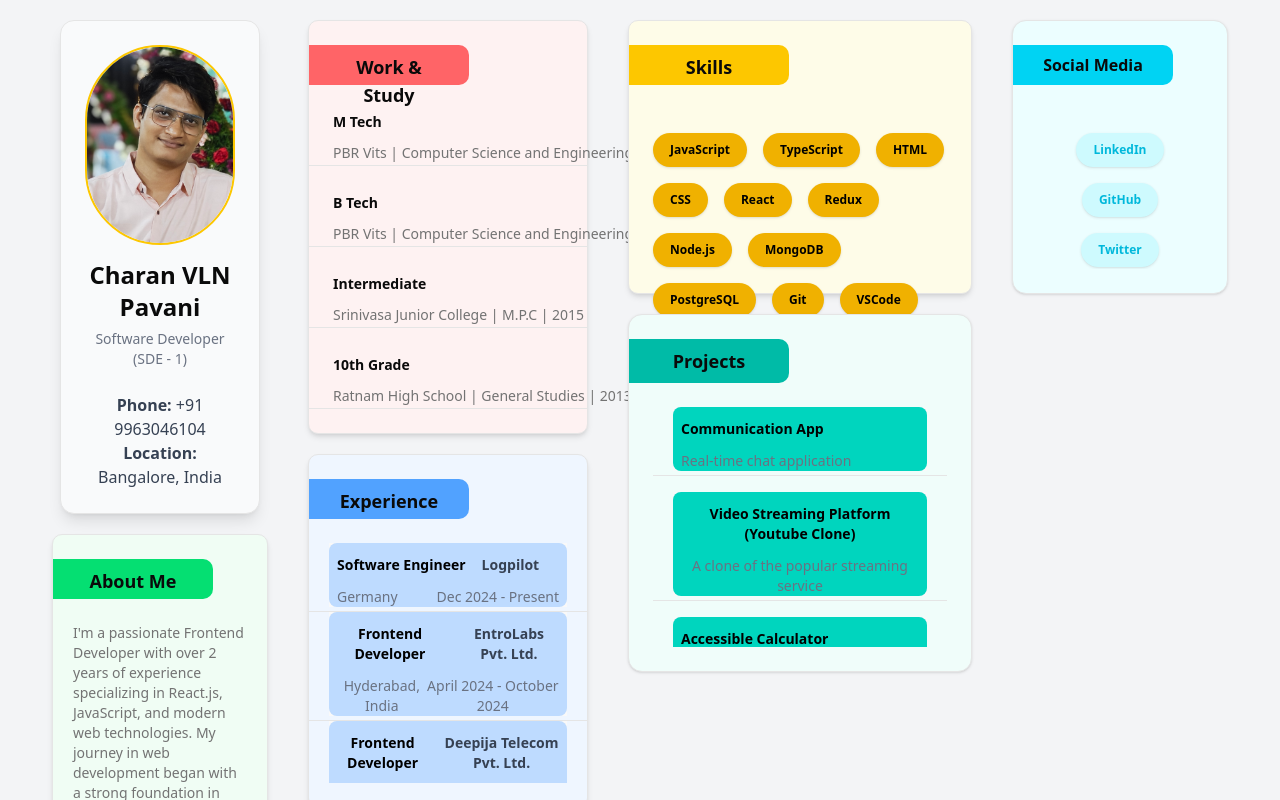
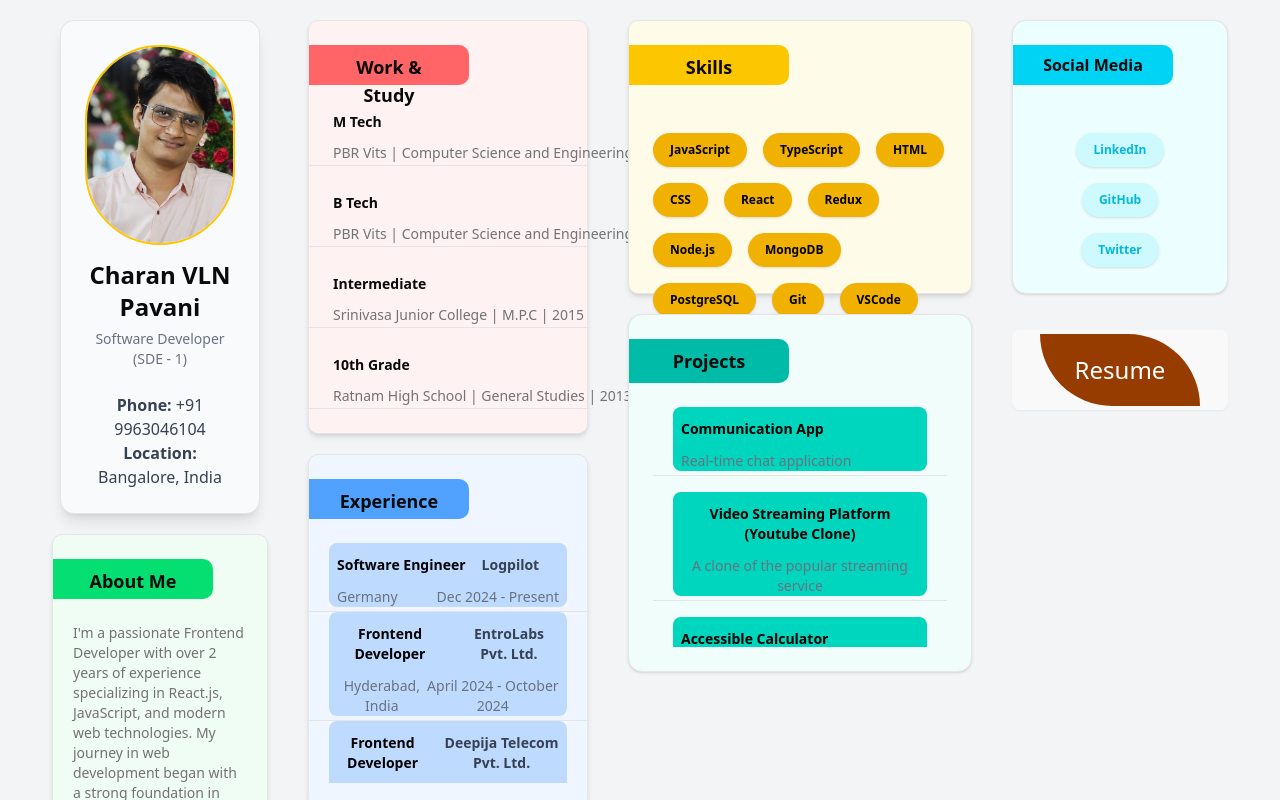
Before and after one commit to charanvlnpavani/persona, a React (Vite) app: page / in a window 1280 px wide. Shown: the top 800 px of the page. Built offline with nearby package versions, Linux system fonts and the light colour scheme.

Commit message:
feat: add ResumeButton component to download resume

```diff
--- a/src/App.tsx
+++ b/src/App.tsx
@@ -3,6 +3,7 @@ import MediaLinks from "./components/common/MediaLinks";
 import Experience from "./pages/Experience";
 import OwnProject from "./pages/OwnProject";
 import ProfileDetails from "./pages/ProfileDetails";
+import ResumeButton from "./pages/ResumButton";
 import SkillsList from "./pages/SkillsList";
 import WorkStudy from "./pages/WorkStudy";
 
@@ -20,8 +21,9 @@ function App() {
         <SkillsList />
         <OwnProject />
       </div>
-      <div className="flex flex-col  p-5 sm:w-[100vw] md:w-[55vw] lg:w-[20vw] sm:h-[100vh] md:h-[100vh] lg:h-[100vh] ">
+      <div className="flex flex-col  p-5 sm:w-[100vw] md:w-[55vw] lg:w-[20vw] sm:h-[100vh] md:h-[100vh] lg:h-[100vh] gap-5">
         <MediaLinks />
+        <ResumeButton />
       </div>
     </div>
   );
--- a/src/components/common/CommonButton.tsx
+++ b/src/components/common/CommonButton.tsx
@@ -1,7 +1,7 @@
 import * as React from "react";
 import { Button } from "../../components/ui/button";
 
-interface CommonButtonProps {
+export interface CommonButtonProps {
   logo?: React.ReactNode;
   titleName: string;
   link?: string;
@@ -12,7 +12,8 @@ interface CommonButtonProps {
     | "outline"
     | "ghost"
     | "link";
-  onClick?: () => void;
+  onClick: () => void;
+  className?: string;
 }
 
 export const CommonButton: React.FC<CommonButtonProps> = ({
@@ -21,27 +22,38 @@ export const CommonButton: React.FC<CommonButtonProps> = ({
   link,
   variant = "default",
   onClick,
+  className,
 }) => {
   const content = (
     <span className="flex items-center gap-2">
       {logo && (
         <span className="w-5 h-5 flex items-center justify-center">{logo}</span>
       )}
-      <span>{titleName}</span>
+      <span className="bg-amber-800 text-white w-[20vh] py-5 px-2 rounded-bl-full rounded-tr-full">
+        {titleName}
+      </span>
     </span>
   );
 
   if (link) {
     return (
       <a href={link} target="_blank" rel="noopener noreferrer">
-        <Button variant={variant} onClick={onClick}>
+        <Button
+          variant={variant}
+          className={`text-blue-950  ${className}`}
+          onClick={onClick}
+        >
           {content}
         </Button>
       </a>
     );
   }
   return (
-    <Button variant={variant} onClick={onClick}>
+    <Button
+      variant={variant}
+      className={`text-blue-950 ${className}`}
+      onClick={onClick}
+    >
       {content}
     </Button>
   );
--- /dev/null
+++ b/src/pages/ResumButton.tsx
@@ -0,0 +1,23 @@
+import { CommonButton } from "@/components/common/CommonButton";
+import * as React from "react";
+
+const ResumeButton: React.FC = () => {
+  const handleClick = () => {
+    window.open("/Charan VLN Pavani_Frontend.pdf", "_blank");
+  };
+
+  return (
+    <div className="flex justify-center items-center w-full py-4">
+      <div className=" w-full max-w-xl   ">
+        <CommonButton
+          onClick={handleClick}
+          className="text-black w-full cursor-pointer h-[10vh] text-2xl"
+          titleName="Resume"
+          variant="default"
+        />
+      </div>
+    </div>
+  );
+};
+
+export default ResumeButton;
```
Also changed, not shown: 1 other file (tests, documents, lock files or other folders).
